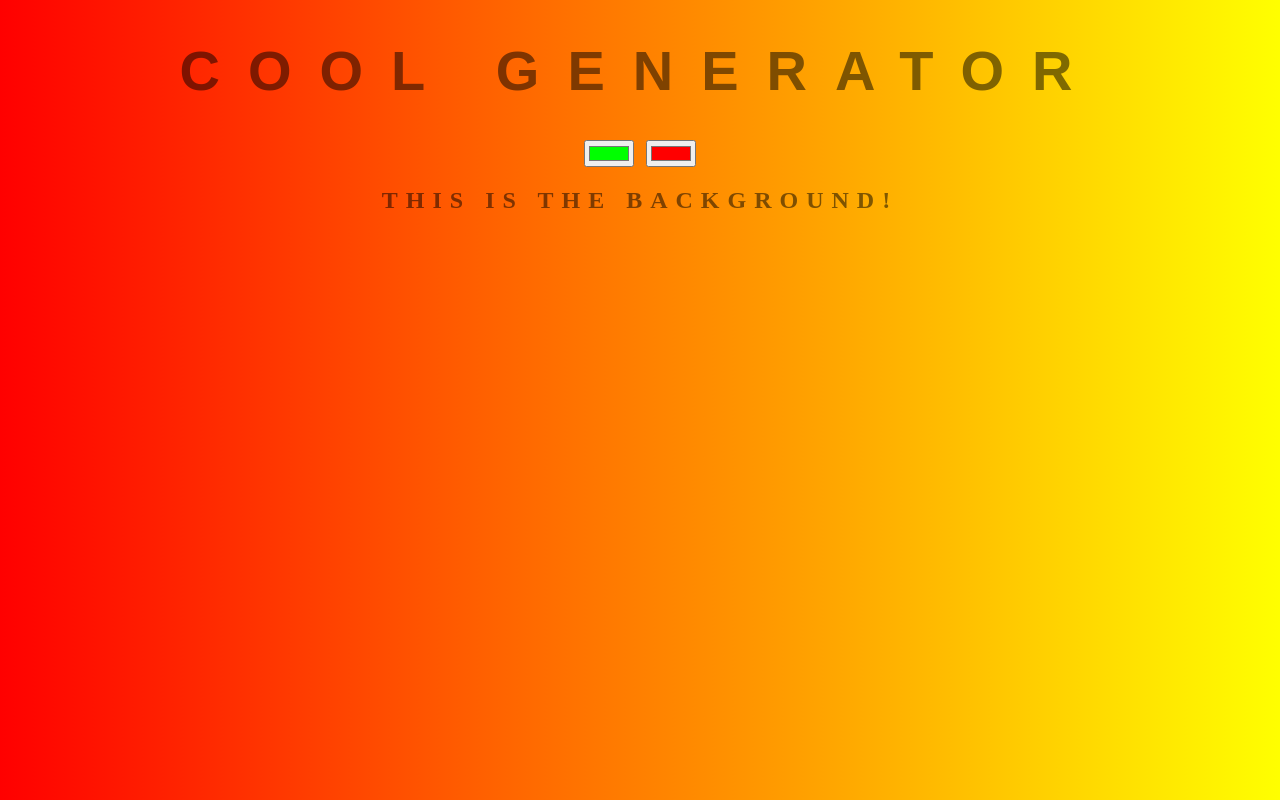
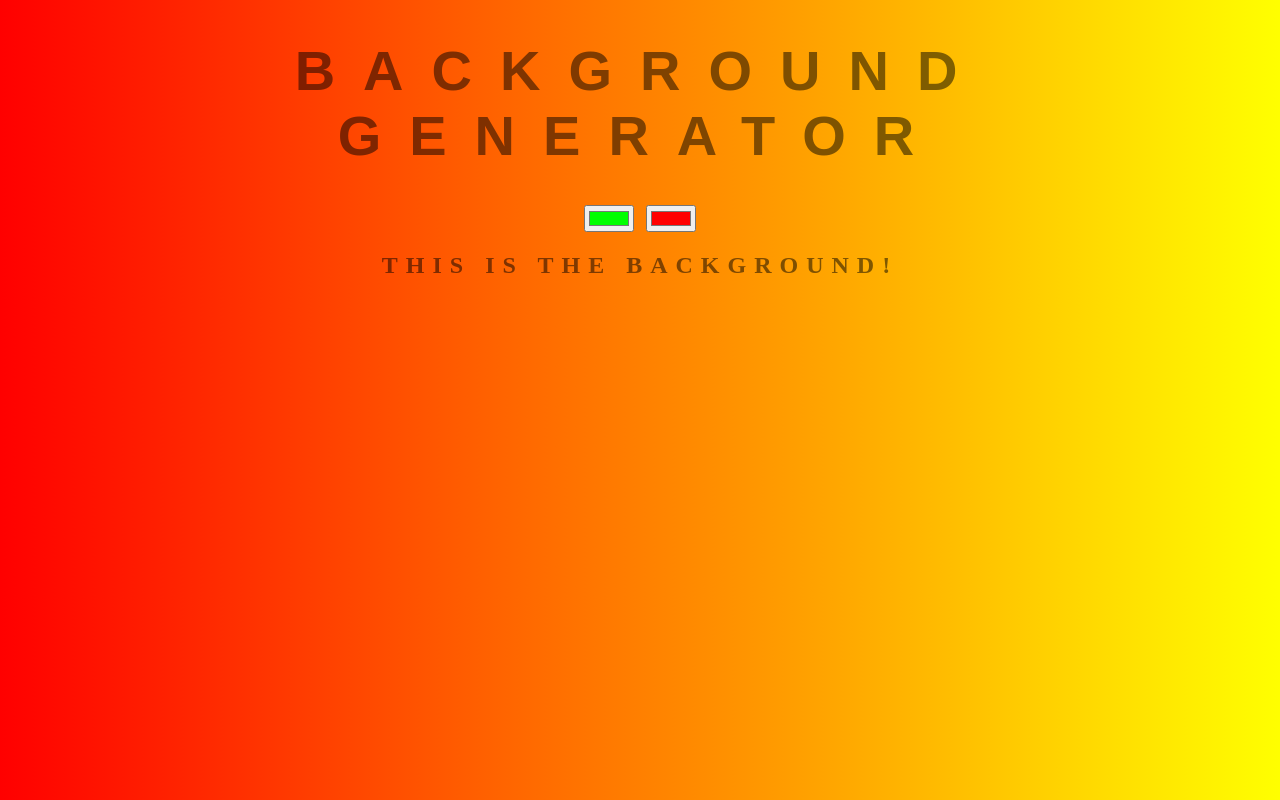
Before and after one commit to markubianis/background-generator, a plain HTML site: page index.html in a window 1280 px wide. Drawn offline with Linux system fonts and the light colour scheme.

Commit message:
reverting back to old title

```diff
--- a/index.html
+++ b/index.html
@@ -5,7 +5,7 @@
 	<link rel="stylesheet" type="text/css" href="style.css">
 </head>
 <body id="gradient">
-	<h1>COOL Generator</h1>
+	<h1>background Generator</h1>
 	<input class="color1" type="color" name="color1" value="#00ff00">
 	<input class="color2" type="color" name="color2" value="#ff0000">
 	<h2>this is the background!</h2>
```
